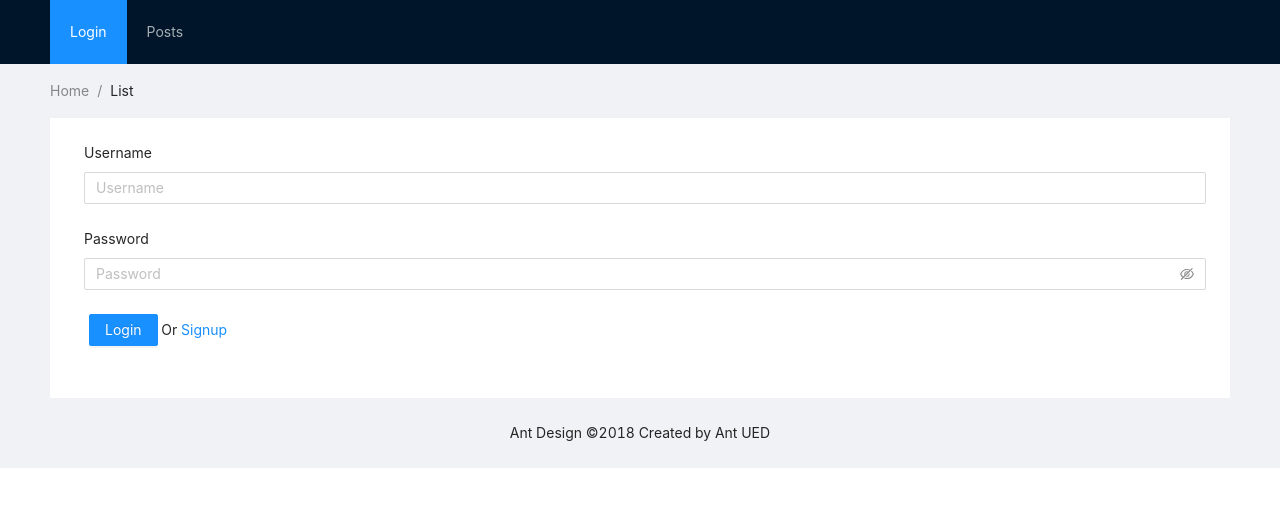
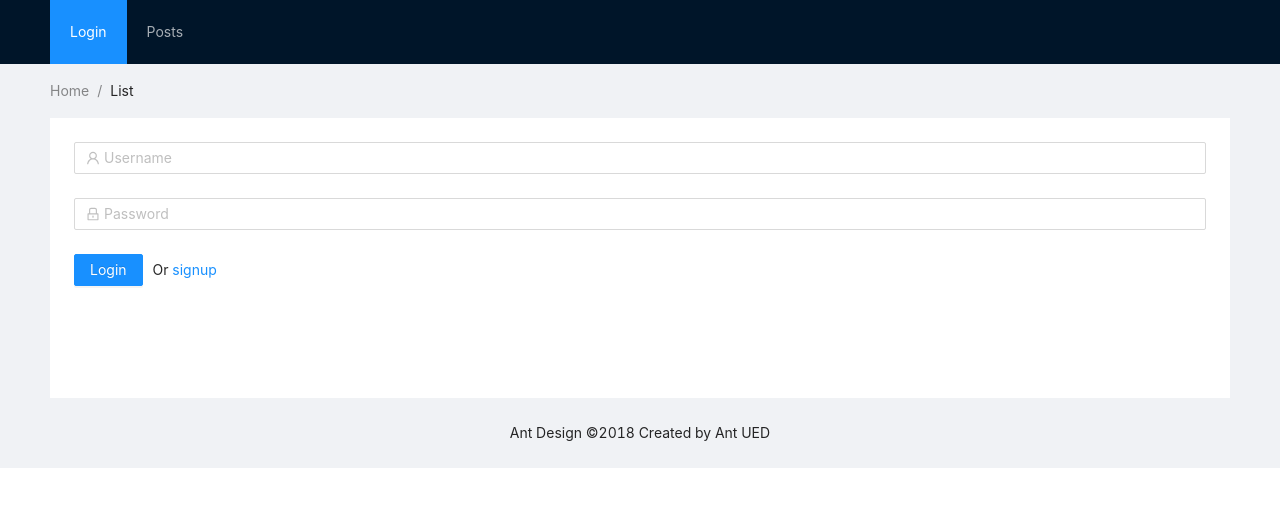
Before and after one commit to RaviGhaghada/ArticleHome, a React (Create React App) app in the folder frontend/gui/: page /login in a window 1280 px wide. Shown: the top 506 px of the page. Built offline with nearby package versions, Linux system fonts and the light colour scheme.

Commit message:
Fixed frontend signup login validation

```diff
--- a/frontend/gui/src/containers/Login.js
+++ b/frontend/gui/src/containers/Login.js
@@ -5,25 +5,30 @@ import { Form, Input, Button, Spin, message } from 'antd';
 
 import * as actions from '../store/actions/auth';
 
-class Login extends React.Component {
+import { LockOutlined, UserOutlined } from '@ant-design/icons';
 
-    handleSubmit(event) {
-        event.preventDefault();
-        const elements = event.target.elements;
-        const username = elements.username.value;
-        const password = elements.password.value;
-        this.props.onAuth(username, password)
+const FormItem = Form.Item;
+class NormalLoginForm extends React.Component {
+
+    handleFinish(values) {
+        this.props.onAuth(values.userName, values.password);
         this.props.history.push('/');
     }
+
+
     render() {
-        if (this.props.token) {
+        let errorMessage = null;
+        if (this.props.error) {
+            errorMessage = (
+                <p>{this.props.error.message}</p>
+            );
+        }
+        else if (this.props.token) {
             this.props.history.push('/');
-        }
-        if (this.props.error) {
-            message.error(this.props.error.message);
         }
         return (
             <div>
+                {errorMessage}
                 {
                     this.props.loading ?
 
@@ -31,41 +36,25 @@ class Login extends React.Component {
 
                         :
 
-                        <Form initialValues={{ remember: true }} layout='vertical' onSubmitCapture={this.handleSubmit.bind(this)}>
-                            <Form.Item style={{ marginLeft: 10 }}
+                        <Form onFinish={this.handleFinish.bind(this)} className="login-form">
+                            <FormItem name='userName' rules={[{ required: true, message: 'Please input your username!' }]}>
+                                <Input prefix={<UserOutlined style={{ color: 'rgba(0,0,0,.25)' }} />} placeholder="Username" />
+                            </FormItem>
 
-                                label="Username"
-                                rules={[
-                                    {
-                                        required: true,
-                                        message: 'Please input your username!',
-                                    },
-                                ]}
-                            >
-                                <Input placeholder='Username' name='username' />
-                            </Form.Item>
+                            <FormItem name="password" rules={[{ required: true, message: 'Please input your Password!' }]}>
+                                <Input prefix={<LockOutlined style={{ color: 'rgba(0,0,0,.25)' }} />} type="password" placeholder="Password" />
+                            </FormItem>
 
-                            <Form.Item style={{ marginLeft: 10 }}
-                                label="Password"
-                                rules={[
-                                    {
-                                        required: true,
-                                        message: 'Please input your password!',
-                                    },
-                                ]}
-                            >
-                                <Input.Password placeholder='Password' name='password' />
-                            </Form.Item>
-
-                            <Form.Item style={{ marginLeft: 15 }}>
-                                <Button type="primary" htmlType="submit">
+                            <FormItem>
+                                <Button type="primary" htmlType="submit" style={{ marginRight: '10px' }}>
                                     Login
-                    </Button>
-                    &nbsp;Or&nbsp;
-                    <NavLink to='/signup'>
-                                    Signup
-                    </NavLink>
-                            </Form.Item>
+                      </Button>
+                      Or
+                      <NavLink
+                                    style={{ marginRight: '10px' }}
+                                    to='/signup/'> signup
+                      </NavLink>
+                            </FormItem>
                         </Form>
                 }
             </div>
@@ -73,17 +62,18 @@ class Login extends React.Component {
     }
 }
 
+
 const mapStateToProps = (state) => {
     return {
         loading: state.loading,
-        error: state.error,
-        token: state.token
+        error: state.error
     }
 }
 
-const mapDispatchToProps = (dispatch) => {
+const mapDispatchToProps = dispatch => {
     return {
         onAuth: (username, password) => dispatch(actions.authLogin(username, password))
     }
 }
-export default connect(mapStateToProps, mapDispatchToProps)(Login);
+
+export default connect(mapStateToProps, mapDispatchToProps)(NormalLoginForm);
--- a/frontend/gui/src/containers/Signup.js
+++ b/frontend/gui/src/containers/Signup.js
@@ -12,13 +12,9 @@ class RegistrationForm extends React.Component {
         confirmDirty: false,
     };
 
-    handleSubmit = (e) => {
-        e.preventDefault();
-        this.props.form.validateFieldsAndScroll((err, values) => {
-            if (!err) {
-                console.log(values)
-            }
-        });
+    handleFinish(values) {
+        this.props.onAuth(values.username, values.email, values.password, values.confirm);
+        this.props.history.push('/');
     }
 
     handleConfirmBlur = (e) => {
@@ -40,7 +36,7 @@ class RegistrationForm extends React.Component {
             this.props.history.push('/');
         }
         return (
-            <Form onSubmit={this.handleSubmit}>
+            <Form onFinish={this.handleFinish.bind(this)}>
 
                 <FormItem name="username" label="Username" rules={[{ required: true, message: 'Please input your Username!' }]}>
                     <Input prefix={<UserOutlined style={{ color: 'rgba(0,0,0,.25)' }} />} placeholder="Username" />
```
Also changed, not shown: 1 other file (tests, documents, lock files or other folders).
